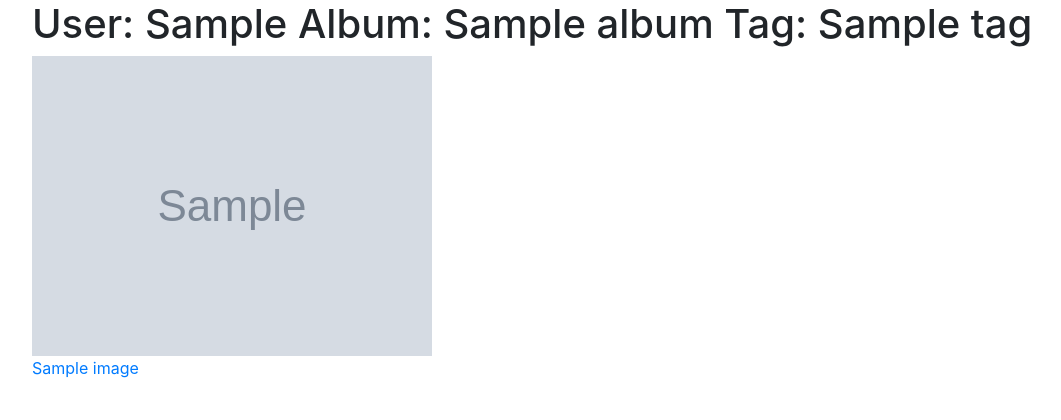
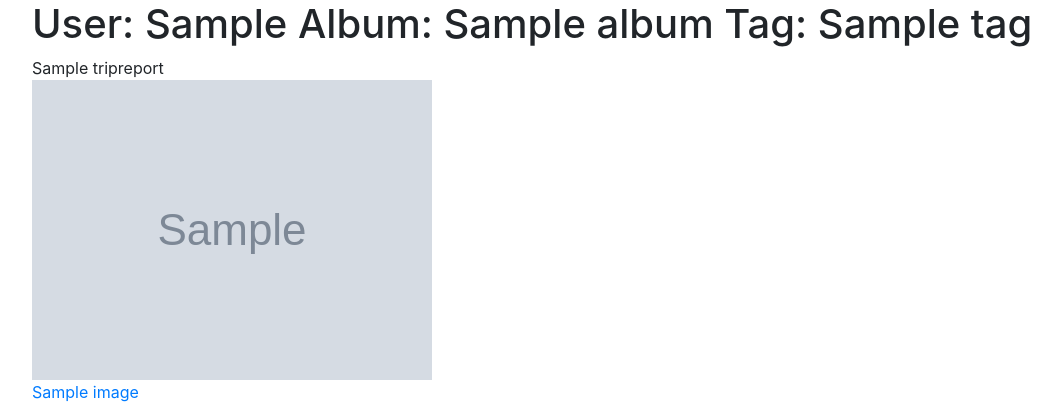
Before and after one commit to haiyanxu/mitoc-gallery, a Django app: template imagestore/templates/imagestore/image_list.html in a window 1280 px wide. Shown: the part 56-476 px from the top of the page, without its empty margins (53-1114 px from the left). Run offline with Django 3.2, Linux system fonts and the light colour scheme; the template is opened without the code that fills it: most values are stand-ins (such as "Sample title", 1, 10 or a date in 2020); grey boxes marked "Sample" are stand-in pictures; some libraries are stand-ins or nearby versions.

Commit message:
Add trip report field to album model, add summary field to image model.

```diff
--- a/imagestore/models/bases/album.py
+++ b/imagestore/models/bases/album.py
@@ -34,6 +34,9 @@ class BaseAlbum(models.Model):
                              on_delete=models.SET_NULL, verbose_name=_('Head'),
                              related_name='head_of', blank=True, null=True)
     order = models.IntegerField(verbose_name=_('Order'), default=0)
+    tripreport = models.TextField(verbose_name=_('Trip Report'),
+                                   blank=True, null=True)
+
 
     class Meta:
         abstract = True
--- a/imagestore/models/bases/image.py
+++ b/imagestore/models/bases/image.py
@@ -43,6 +43,8 @@ class BaseImage(models.Model):
     album = models.ForeignKey(swapper.get_model_name('imagestore', 'Album'),
                               on_delete=models.CASCADE, verbose_name=_('Album'),
                               blank=True, null=True, related_name='images')
+    summary = models.TextField(verbose_name=_('Summary'),
+                                   blank=True, null=True)
 
     class Meta:
         abstract = True
--- a/imagestore/templates/imagestore/image.html
+++ b/imagestore/templates/imagestore/image.html
@@ -43,6 +43,10 @@
                     {% include "imagestore/image-scope.html" %}
             </h2>
         {% endif %}
+        {% if image.summary %}<div class="image-description">
+            {{ image.summary }}
+        </div>
+        {% endif %}
         <div class="image-description">
             {{ image.description }}
         </div>
--- a/imagestore/templates/imagestore/image_list.html
+++ b/imagestore/templates/imagestore/image_list.html
@@ -41,6 +41,10 @@
         {% include "imagestore/image-scope.html" %}
     </h1>
     {% include "imagestore/pagination.html" %}
+    {% if album.tripreport %}<div class="image-description">
+        {{ album.tripreport }}
+    </div>
+    {% endif %}
     <div id="image-thumbnails">
         {% for image in image_list %}
             <div class='image-preview'>
```
Also changed, not shown: imagestore/migrations/0004_image_summary.py (added), imagestore/migrations/0005_album_tripreport.py (added).
